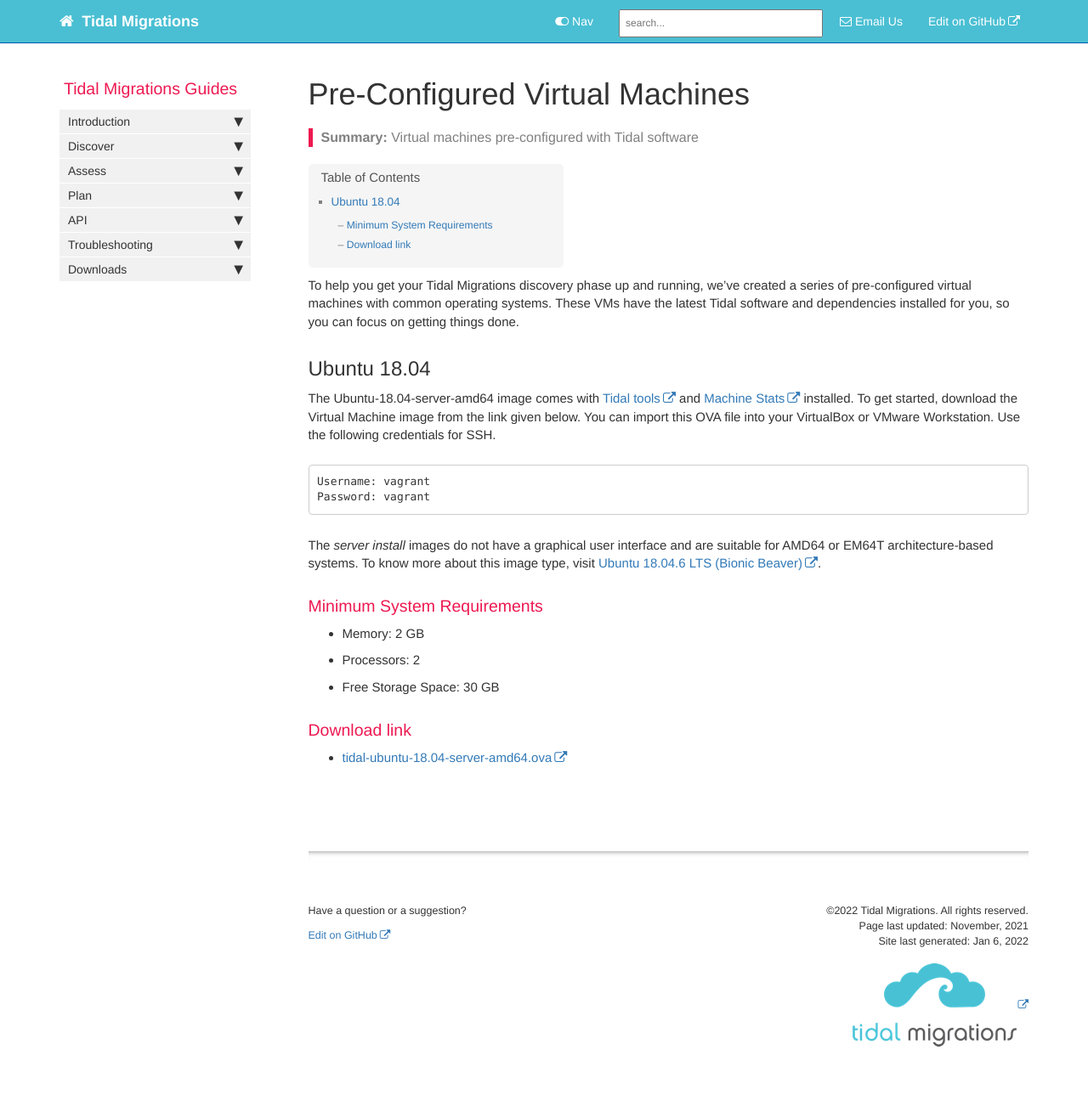
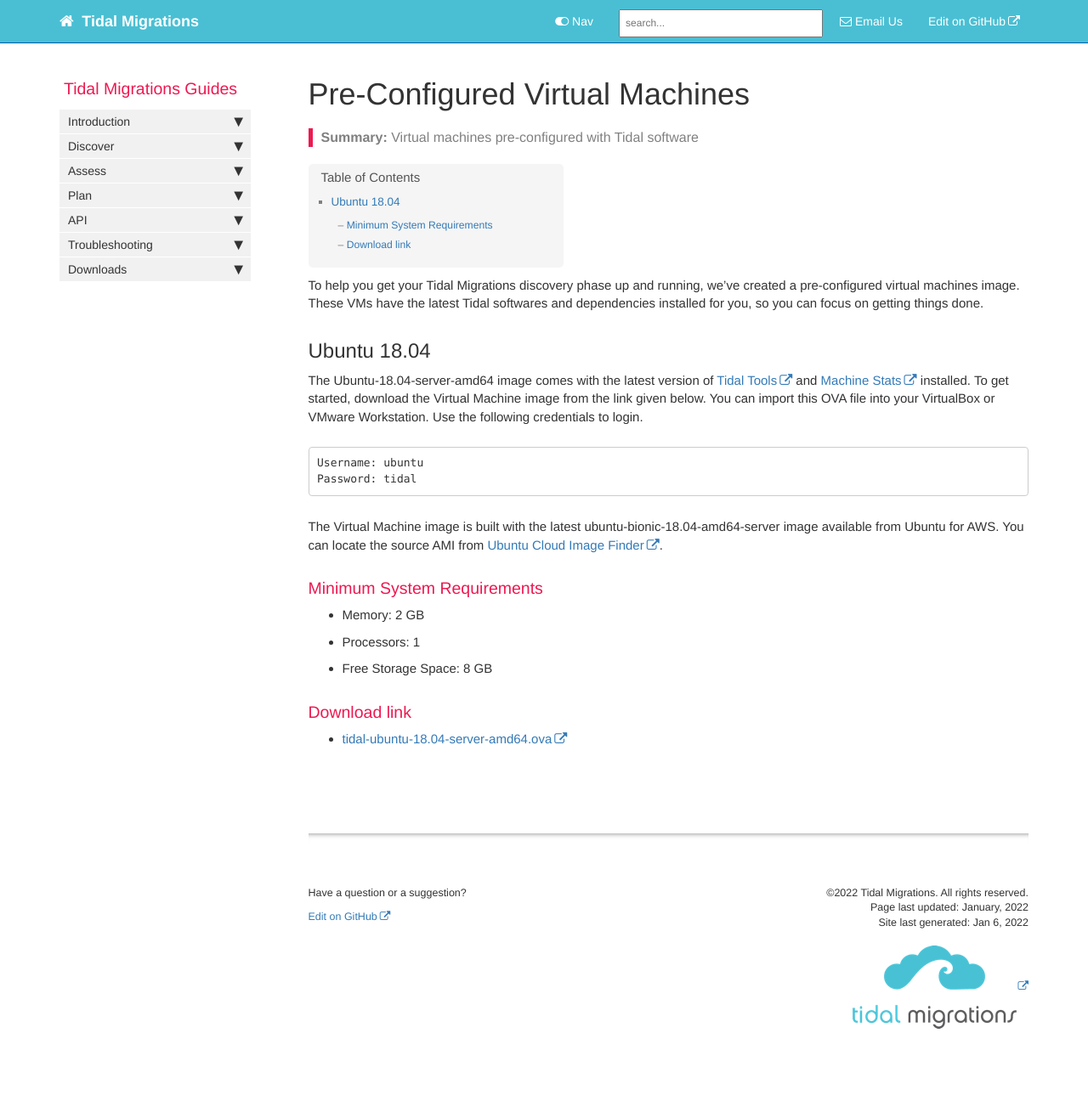
Before and after one commit to tidalmigrations/tidalmigrations.github.io, a Jekyll site: the page built from pages/user guides/tidal-vms.md, in a window 1280 px wide. Shown: the whole page at 85% size. Built offline with Jekyll 4.4.1, drawn with Linux system fonts in a browser that asks for light colours; nearby versions of some CDN libraries; comment, search, counter and statistics services are not loaded; after the commit the page ends 1288 px from its top, so only the background shows below that.

Commit message:
Update new OVA related information

````diff
--- a/pages/user guides/tidal-vms.md
+++ b/pages/user guides/tidal-vms.md
@@ -1,30 +1,30 @@
 ---
 title: Pre-Configured Virtual Machines
 keywords: vm, virtual, machine, image, ova, ovf, aws, ami, tidal, tools
-last_updated: November, 2021
+last_updated: January, 2022
 summary: "Virtual machines pre-configured with Tidal software"
 sidebar: main_sidebar
 permalink: pre-configured-vms.html
 ---
 
-To help you get your Tidal Migrations discovery phase up and running, we've created a series of pre-configured virtual machines with common operating systems. These VMs have the latest Tidal software and dependencies installed for you, so you can focus on getting things done.
+To help you get your Tidal Migrations discovery phase up and running, we've created a pre-configured virtual machines image. These VMs have the latest Tidal softwares and dependencies installed for you, so you can focus on getting things done.
 
 ## Ubuntu 18.04
 
-The Ubuntu-18.04-server-amd64 image comes with [Tidal tools](https://tidalmigrations.com/tidal-tools/) and [Machine Stats](https://pypi.org/project/machine-stats/) installed. To get started, download the Virtual Machine image from the link given below. You can import this OVA file into your VirtualBox or VMware Workstation. Use the following credentials for SSH.
+The Ubuntu-18.04-server-amd64 image comes with the latest version of [Tidal Tools](https://tidalmigrations.com/tidal-tools/) and [Machine Stats](https://pypi.org/project/machine-stats/) installed. To get started, download the Virtual Machine image from the link given below. You can import this OVA file into your VirtualBox or VMware Workstation. Use the following credentials to login.
 
 ```
-Username: vagrant
-Password: vagrant
+Username: ubuntu
+Password: tidal
 ```
 
-The _server install_ images do not have a graphical user interface and are suitable for AMD64 or EM64T architecture-based systems. To know more about this image type, visit [Ubuntu 18.04.6 LTS (Bionic Beaver)](https://cdimage.ubuntu.com/ubuntu/releases/18.04.6/release/).
+The Virtual Machine image is built with the latest ubuntu-bionic-18.04-amd64-server image available from Ubuntu for AWS. You can locate the source AMI from [Ubuntu Cloud Image Finder](https://cloud-images.ubuntu.com/locator/).
 
 ### Minimum System Requirements
 
 - Memory: 2 GB
-- Processors: 2
-- Free Storage Space: 30 GB
+- Processors: 1
+- Free Storage Space: 8 GB
 
 ### Download link
 
````
